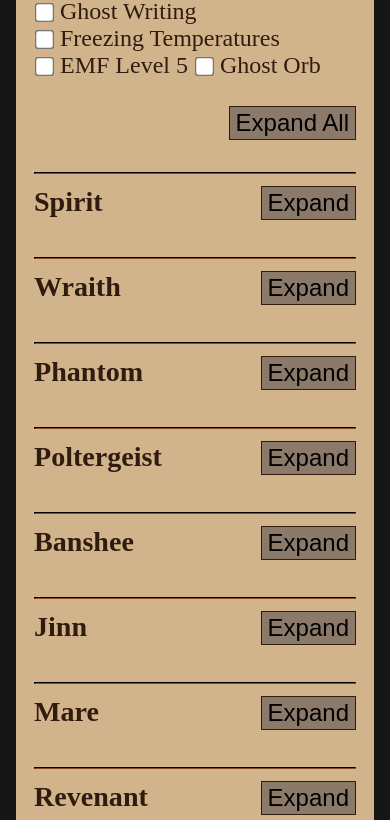
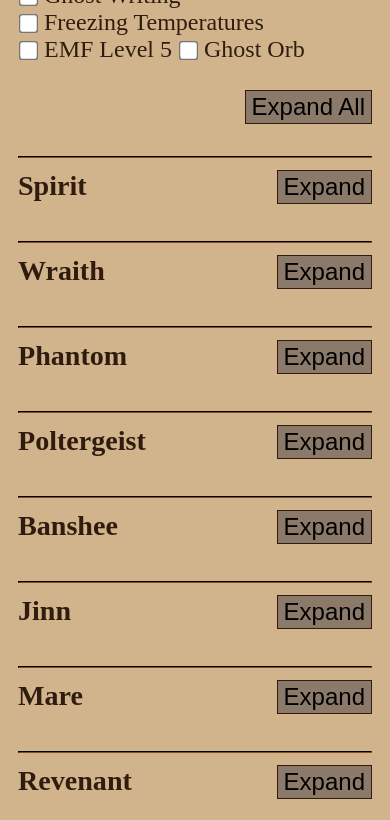
Before and after one commit to GregKosmo/phasmophobiajournal.github.io, a plain HTML site: page index.html in a window 390 px wide. Shown: the part 427-1247 px from the top of the page. Drawn offline with Linux system fonts and the light colour scheme.

Commit message:
Fav icons, less padding on mobile

```diff
--- a/style.css
+++ b/style.css
@@ -89,3 +89,9 @@ label {
 .float-right {
     float: right;
 }
+
+@media only screen and (max-width: 768px) {
+    body {
+        padding: 0px;
+    }
+}
```
Also changed, not shown: favicon.ico (added), favicon.png (added).
